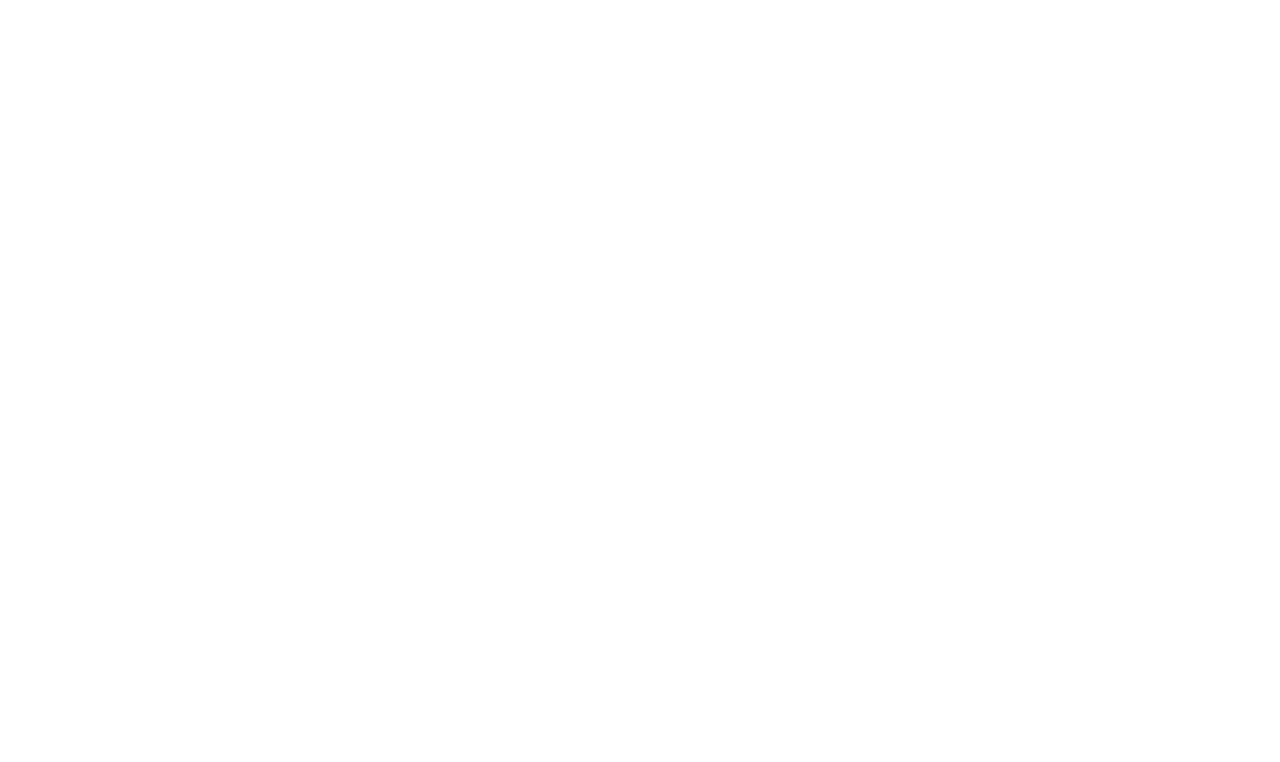
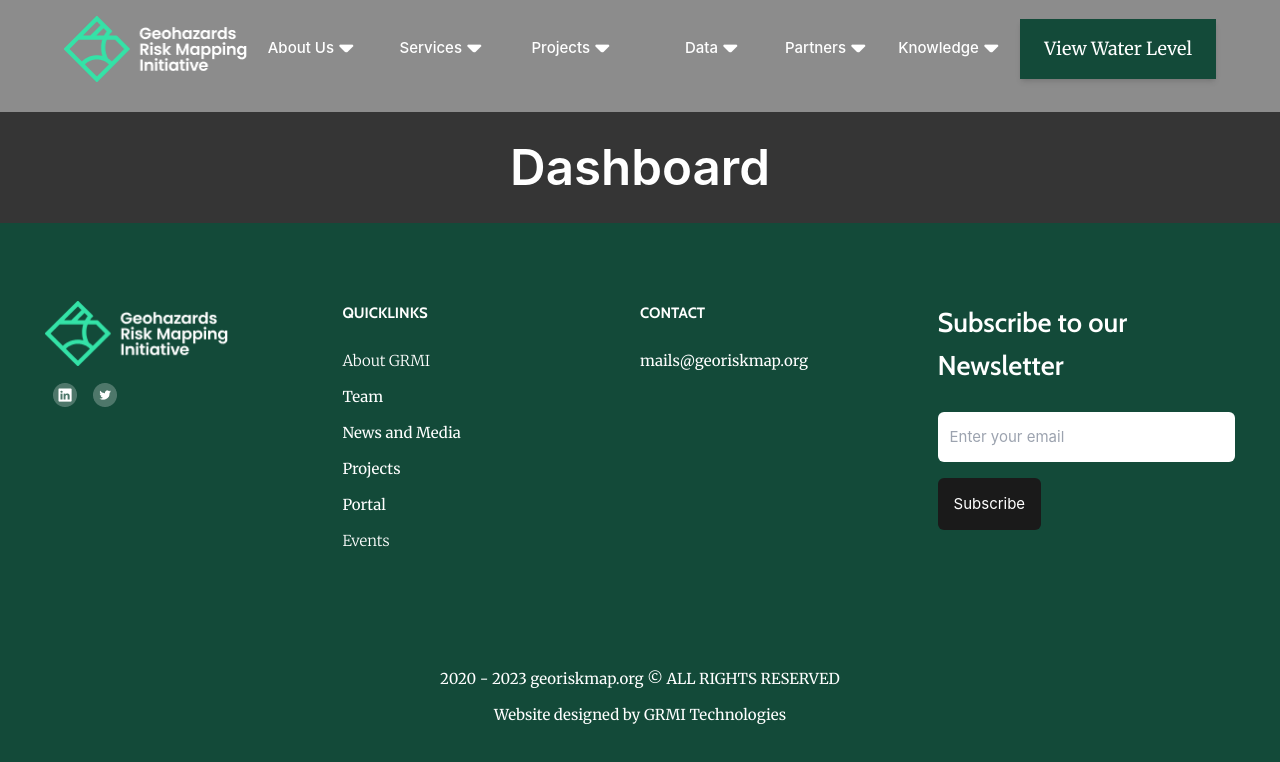
Before and after one commit to georiskmap/official-website, a Vue app: page /dashboard in a window 1280 px wide. Before the commit this address had no page. Shown: the top 762 px of the page. Built offline with nearby package versions, Linux system fonts and the light colour scheme.

Commit message:
added dashboard

```diff
--- a/src/components/Footer.vue
+++ b/src/components/Footer.vue
@@ -81,7 +81,7 @@
             <section class="newsletter">
 
                             <div class="content" style="text-align: left;">
-                                <div class="w-full white cabin text-[1.5rem] font-semibold" style="margin-bottom: 24px;">
+                                <div class="w-full white cabin text-[1.7rem] font-semibold" style="margin-bottom: 24px;">
                                     Subscribe to our Newsletter
                                 </div>
                                 <div class="input-group">
--- a/src/components/Hero.vue
+++ b/src/components/Hero.vue
@@ -1,4 +1,5 @@
-<script>
+<script setup>
+
 
 
 </script>
@@ -16,7 +17,9 @@
               dissemination of Geohazard maps using advanced Geospatial Technology</p>
             <div class="flex gap-4 flex-col md:flex-row">
             <button class="px-10 py-4 text-lg bg-brandgreen">View Water Level</button>
+          <router-link to="/dashboard">
             <button class="px-10 py-4 text-lg border-[#EAF7F3] border bg-none">View Dashboard</button>
+          </router-link>
 
 
             </div>
--- a/src/components/MobileNav.vue
+++ b/src/components/MobileNav.vue
@@ -1,5 +1,5 @@
 <template>
-    <nav class="flex flex-col z-50 merri rounded-md items-center justify-between">
+    <nav class="flex flex-col z-50 merri w-fit text-[13px] rounded-md items-center justify-between">
         <ul
             class="flex flex-col absolute  top-[12.5%] right-1 bottom-0 w-fit space-y-4 bg-brandgreen text-black p-4 lg:hidden">
             <li v-for="navlink in NavData" :key="navlink.name">
--- a/src/components/carousel/Carousel.vue
+++ b/src/components/carousel/Carousel.vue
@@ -1,8 +1,8 @@
 <template>
-    <Carousel v-bind="settings" :breakpoints="breakpoints">
+    <Carousel :transition="300" v-bind="settings" :breakpoints="breakpoints">
       <Slide   v-for="slide in 10" :key="slide">
         <div  class="connection-card">
-        <div class="card text-white h-[450px] w-[300px] md:w-[350px] rounded-lg flex items-end" style="background-image:url('https://hdwallpaperim.com/wp-content/uploads/2017/08/25/128936-Turkey-Istanbul-building.jpg');
+        <div class="card m-3 text-white h-[450px] w-[300px] md:w-[350px] rounded-lg flex items-end" style="background-image:url('https://hdwallpaperim.com/wp-content/uploads/2017/08/25/128936-Turkey-Istanbul-building.jpg');
         background-size: cover; background-repeat: no-repeat;background-position: center;">
 
                 <div class="flex flex-col p-3 w-full">
@@ -59,7 +59,8 @@
 
 .carousel__slide{
   height: 480px;
-  width: 300px;
+  width: 290px;
+  padding: 5px;
 }
 
 
--- a/src/pages/Dashboard.vue
+++ b/src/pages/Dashboard.vue
@@ -0,0 +1,75 @@
+<script setup>
+import Navbar from '../components/Navbar.vue'
+import Footer from '../components/Footer.vue';
+import "../assets/styles/App.scss"
+
+</script>
+
+<template>
+    <Navbar />
+    <div class="py-4 px-6 -z-0 " style="background-color: #353535;">
+
+        <div class="demo">
+            <div class=" md:px-9">
+                <div class="row text-center">
+                    <div class="C49 text-white text-[3.08rem] font-semibold text-center">
+                        Dashboard
+                    </div>
+                    <!-- <h1 class="heading-title"> Our Team Style </h1> -->
+                </div>
+
+
+            </div>
+        </div>
+    </div>
+    <Footer />
+</template>
+
+
+<style scoped>
+.our-team {
+    /* box-shadow: 0 0 1px 1px rgb(0 0 0 / 15%); */
+    text-align: center;
+    overflow: hidden;
+    position: relative;
+    transition: all 0.3s ease-in-out 0s;
+    margin-top: 50px;
+}
+
+/* .our-team .pic:before {
+    content: "";
+    background: #716a9e;
+    position: absolute;
+    top: 10px;
+    left: 10px;
+    bottom: 10px;
+    right: 10px;
+    opacity: 0.78;
+    transform: scale(0);
+    transition: all 0.3s ease-in-out 0s;
+} */
+
+
+.our-team .pic img {
+    width: 100%;
+    height: auto;
+}
+
+/* .images-container .item {
+    width: 50%;
+    height: auto;
+    padding-top: 54px;
+    display: inline-block;
+    background-size: cover;
+    background-position: center;
+}
+
+.images-container {
+    display: flex;
+    justify-content: space-between;
+    flex-wrap: wrap;
+
+    resize: both;
+    overflow: auto;
+} */
+</style>
--- a/src/router/index.js
+++ b/src/router/index.js
@@ -8,6 +8,7 @@
 import Insights from '../pages/Insights.vue'
 import ProposedProjects from '../pages/Projects/ProposedProjects.vue'
 import OngoingProject from '../pages/Projects/OngoingProject.vue'
+import Dashboard from '../pages/Dashboard.vue'
 const router = createRouter({
   history: createWebHistory(import.meta.env.BASE_URL),
   routes: [
@@ -47,6 +48,11 @@
       component: NewsAndMedia,
     },
     {
+      path: "/dashboard",
+      name: "Dashboard",
+      component: Dashboard,
+    },
+    {
       path: "/career",
       name: "Careers",
       component: Career,
```
